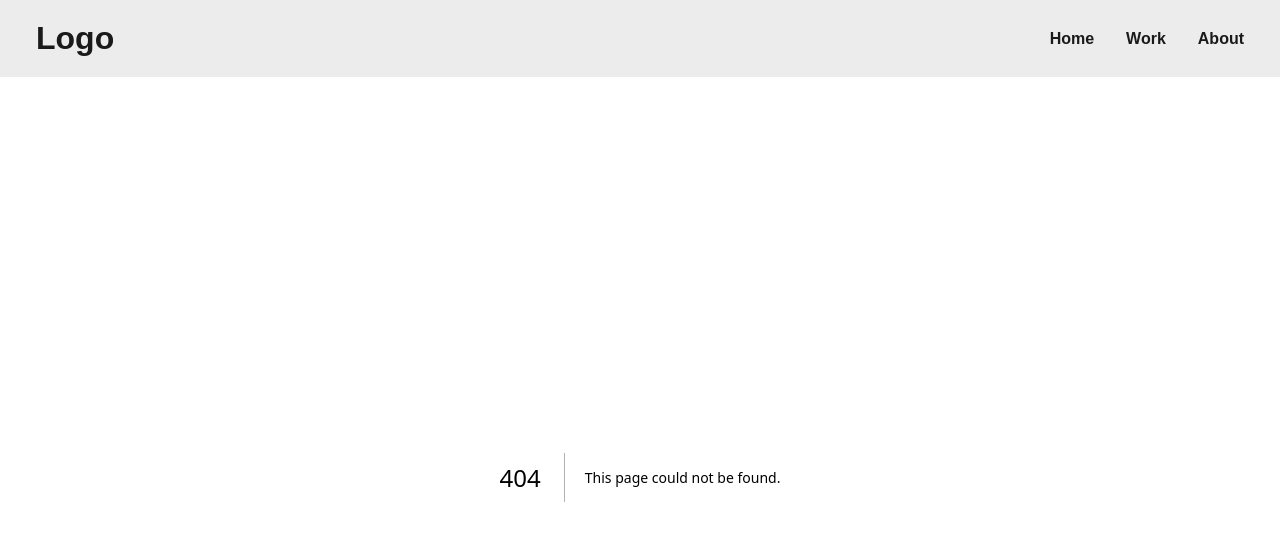
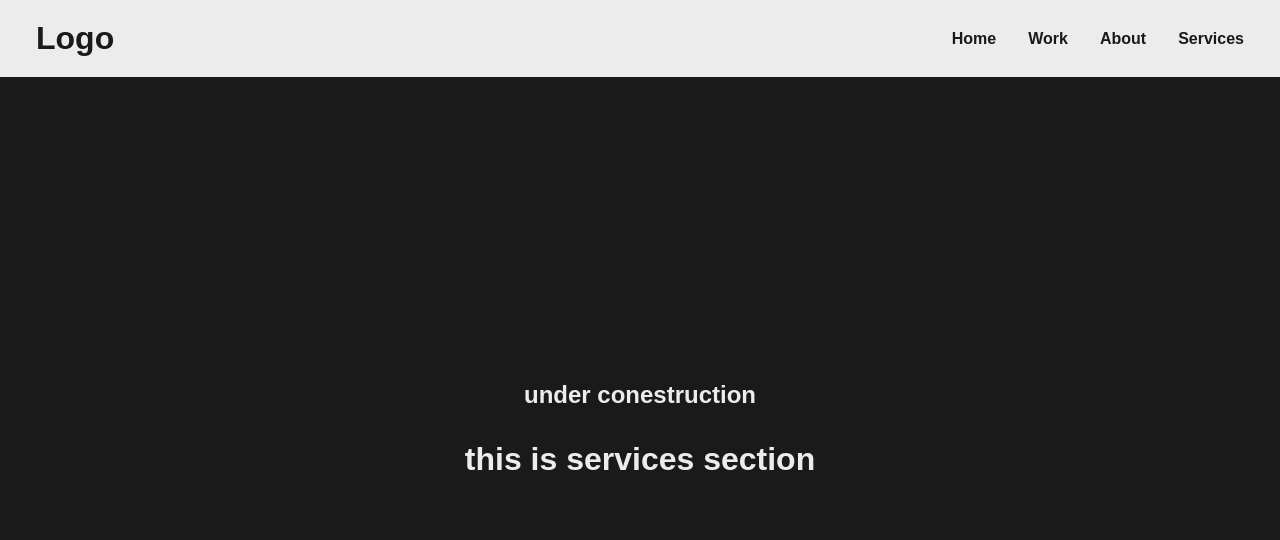
Before and after one commit to Aboulnaga/git, a Next.js app: page /services in a window 1280 px wide. Before the commit this address had no page. Shown: the top 540 px of the page. Built offline with nearby package versions, Linux system fonts and the light colour scheme.

Commit message:
add services page

```diff
--- a/app/Header.tsx
+++ b/app/Header.tsx
@@ -21,6 +21,9 @@ export default function Header() {
           <li>
             <Link href={"/about"}>About</Link>
           </li>
+          <li>
+            <Link href={"/services"}>Services</Link>
+          </li>
         </ul>
       </nav>
     </header>
--- /dev/null
+++ b/app/services/page.tsx
@@ -0,0 +1,10 @@
+import React from "react"
+
+export default function Services() {
+  return (
+    <div className="services pages">
+      <h2>under conestruction</h2>
+      <h1>this is services section</h1>
+    </div>
+  )
+}
```
